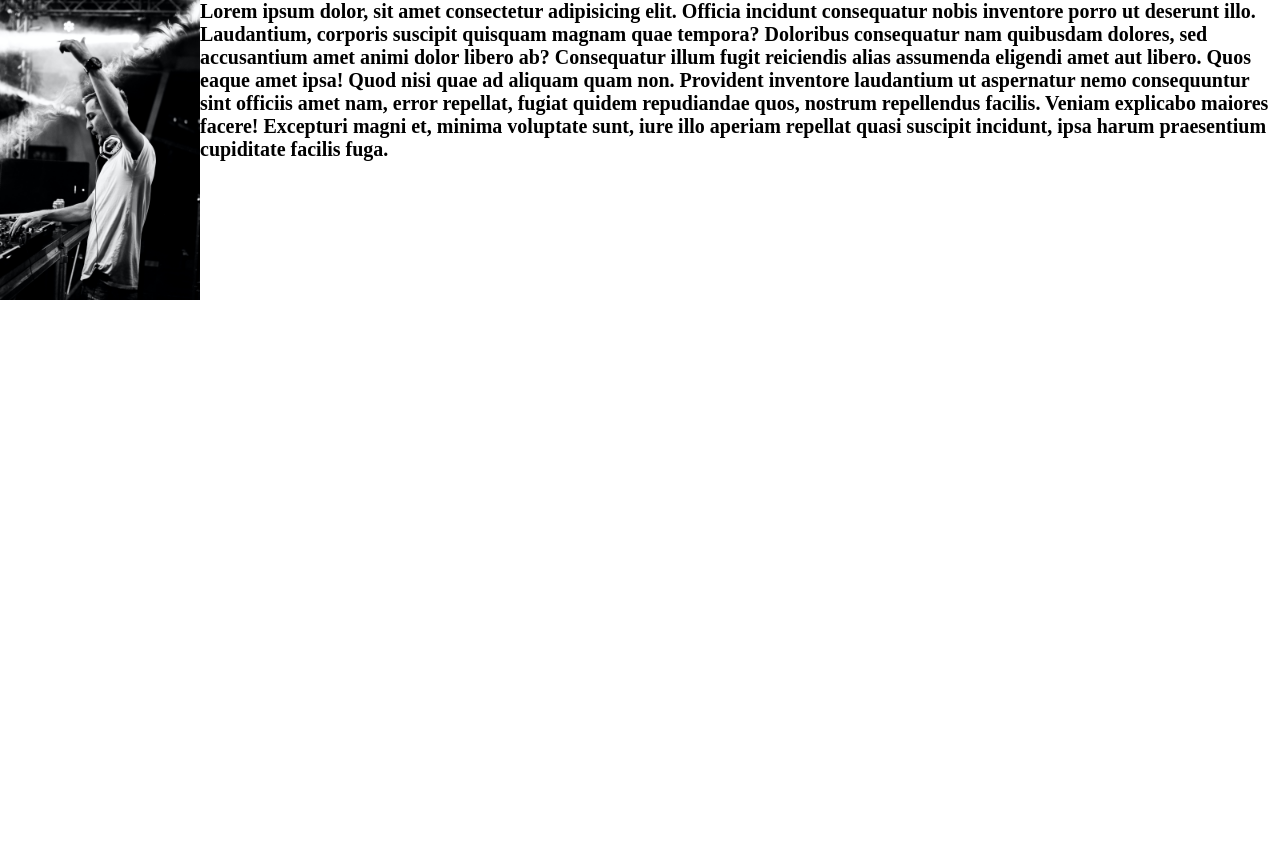
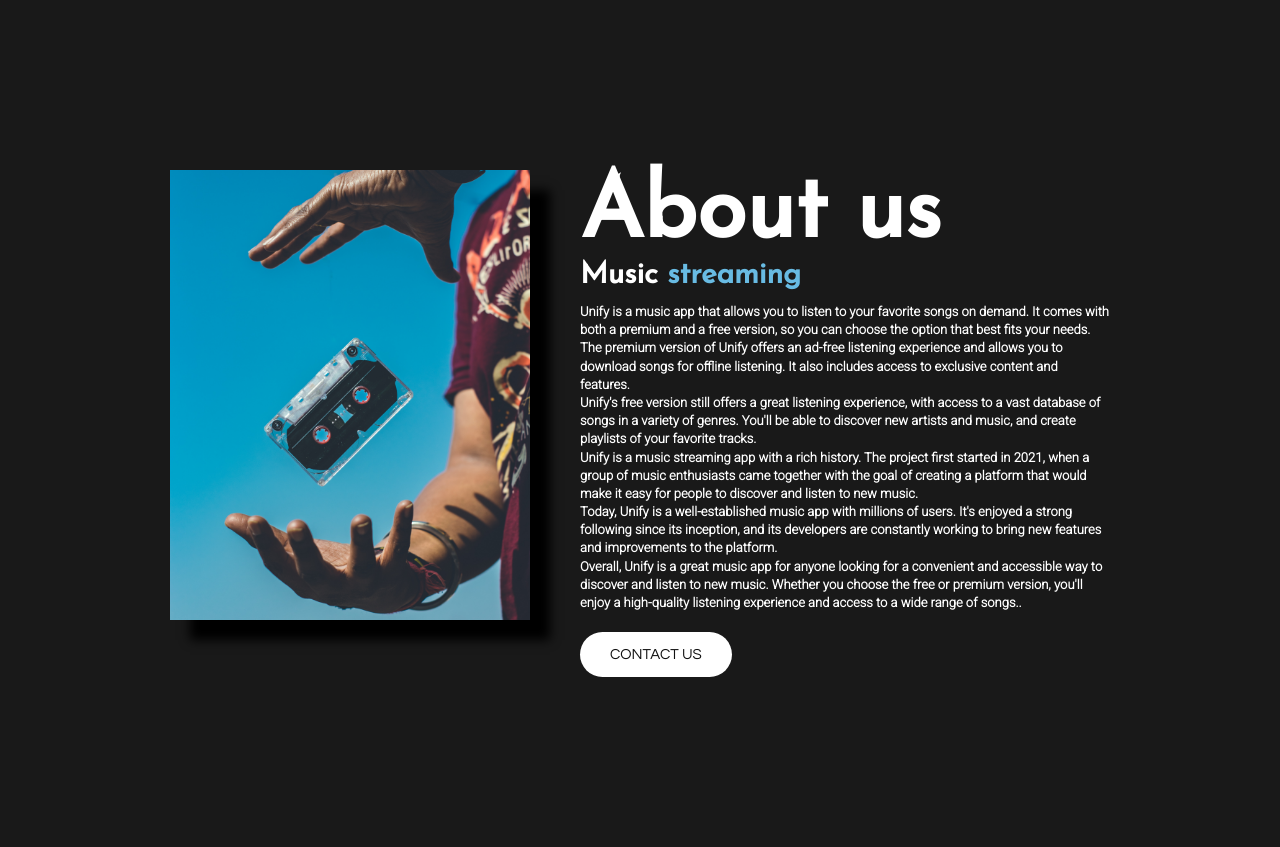
Before and after one commit to ItzZoas/Unify, a PHP site: page /story.html in a window 1280 px wide. Before the commit the page ends 300 px from the top, so only its background shows below. Run offline with PHP 8.4, Linux system fonts and the light colour scheme.

Commit message:
Story page almost complete

```diff
--- a/Story.css
+++ b/Story.css
@@ -1,14 +1,70 @@
-
+@import url('https://fonts.googleapis.com/css2?family=Roboto:wght@300&display=swap');
+@import url('https://fonts.googleapis.com/css2?family=Josefin+Sans&display=swap');
+@import url('https://fonts.googleapis.com/css2?family=Questrial&display=swap');
 *{
   margin:0;
   padding:0;
 }
 
+html{
+  background: #191919;
+}
+
 .content{
   font-size: 10px;
   display: flex;
+  padding:170px;
 }
+
 img{
-  height: 300px;
+  height: 450px;
   width: auto;
+  box-shadow:20px 20px 10px black;
 }
+
+.text{
+  margin-left:50px;
+}
+
+h2{
+  color:#fff;
+  line-height: 1.4;
+  font-size:13px;
+  font-family: 'Roboto', sans-serif;
+}
+
+h1{
+  color:#fff;
+  line-height: 1.0;
+  font-size: 90px;
+  font-family: 'Josefin Sans', sans-serif;
+}
+
+h3{
+  font-size:30px;
+  font-family: 'Josefin Sans', sans-serif;
+  color:#fff;
+  padding-bottom: 12px;
+}
+
+span{
+  color:#68BBE3;
+}
+
+.link{
+  font-size: 15px;
+  display: inline-block;
+  background:#fff;
+  margin-top: 20px;
+  color:#111;
+  text-decoration: none;
+  padding:15px 30px;
+  border-radius: 40px;
+  font-family: 'Questrial', sans-serif;
+  text-transform: uppercase;
+  transition: all 0.5s;
+}
+
+a.link:hover{
+  background: #68BBE3;
+}
--- a/story.html
+++ b/story.html
@@ -5,16 +5,48 @@
     <meta http-equiv="X-UA-Compatible" content="IE=edge" />
     <meta name="viewport" content="width=device-width, initial-scale=1.0" />
     <title>Our Story</title>
-    <link rel="stylesheet" href="Story.css">
+    <link rel="stylesheet" href="Story.css" />
   </head>
   <body>
-    <div class="content">
+    <section class="content">
       <div class="image">
-        <img src="pexels-mwabonje-1694900.jpg" alt="DJ">
+        <img src="pexels-ashutosh-sonwani-1762578.jpg" alt="DJ" />
       </div>
       <div class="text">
-       <h1>Lorem ipsum dolor, sit amet consectetur adipisicing elit. Officia incidunt consequatur nobis inventore porro ut deserunt illo. Laudantium, corporis suscipit quisquam magnam quae tempora? Doloribus consequatur nam quibusdam dolores, sed accusantium amet animi dolor libero ab? Consequatur illum fugit reiciendis alias assumenda eligendi amet aut libero. Quos eaque amet ipsa! Quod nisi quae ad aliquam quam non. Provident inventore laudantium ut aspernatur nemo consequuntur sint officiis amet nam, error repellat, fugiat quidem repudiandae quos, nostrum repellendus facilis. Veniam explicabo maiores facere! Excepturi magni et, minima voluptate sunt, iure illo aperiam repellat quasi suscipit incidunt, ipsa harum praesentium cupiditate facilis fuga.</h1>
+        <h1>About us</h1>
+        <h3>Music <span>streaming</span></h3>
+        <h2>
+          Unify is a music app that allows you to listen to your
+          favorite songs on demand. It comes with both a premium and a free
+          version, so you can choose the option that best fits your needs.
+          <p></p>
+          The premium version of Unify offers an ad-free listening experience
+          and allows you to download songs for offline listening. It also
+          includes access to exclusive content and features.
+          <p></p>
+          Unify's free version still offers a great listening experience, with
+          access to a vast database of songs in a variety of genres. You'll be
+          able to discover new artists and music, and create playlists of your
+          favorite tracks.
+          <p></p>
+          Unify is a music streaming app with a rich history. The project first
+          started in 2021, when a group of music enthusiasts came together with
+          the goal of creating a platform that would make it easy for people to
+          discover and listen to new music.
+          <p></p>
+          Today, Unify is a well-established music app with millions of users.
+          It's enjoyed a strong following since its inception, and its
+          developers are constantly working to bring new features and
+          improvements to the platform.
+          <p></p>
+          Overall, Unify is a great music app for anyone looking for a
+          convenient and accessible way to discover and listen to new music.
+          Whether you choose the free or premium version, you'll enjoy a
+          high-quality listening experience and access to a wide range of
+          songs..
+        </h2>
+        <a class="link" href="#">Contact us</a>
       </div>
-    </div>
+    </section>
   </body>
 </html>
```
Also changed, not shown: Main.css (+52 -93 lines), Main.html (+11 -22 lines), Screenshot 2022-11-19 105915.png (deleted), logo.png (deleted), 1 other file.
